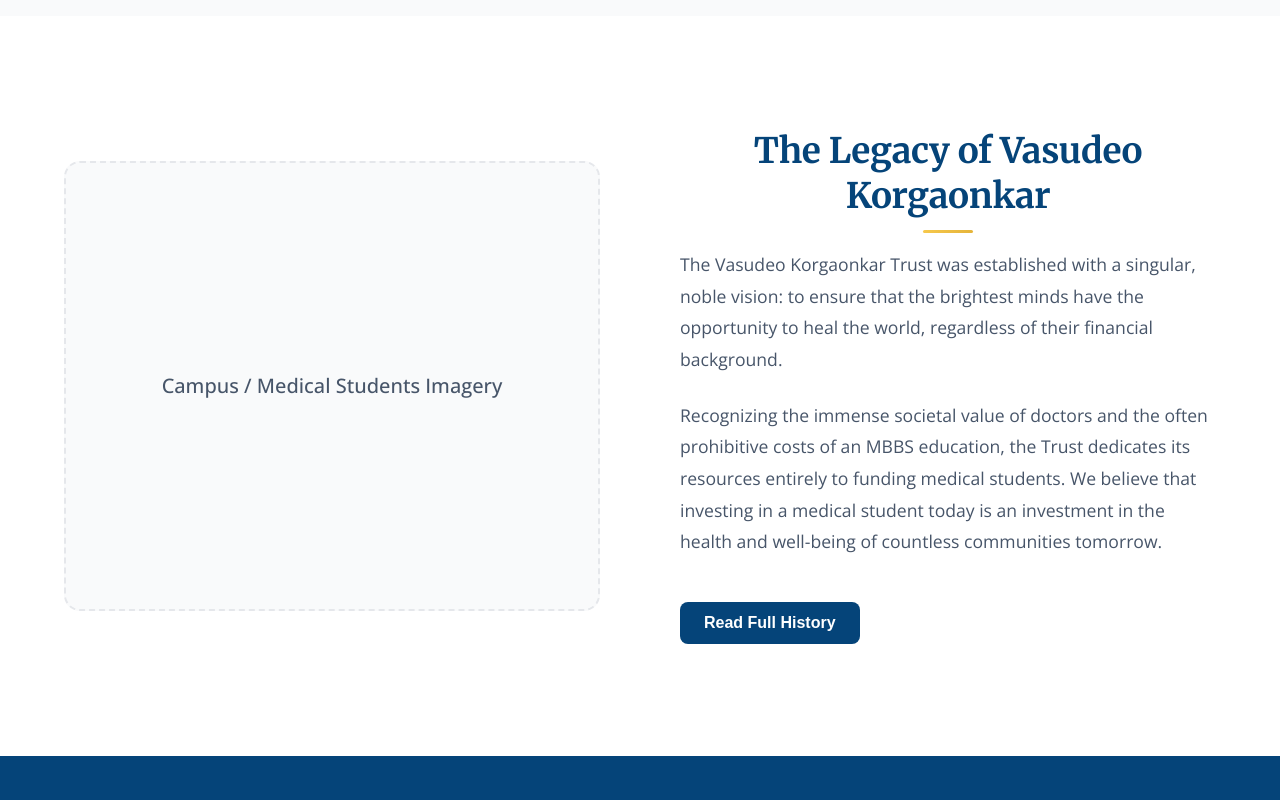
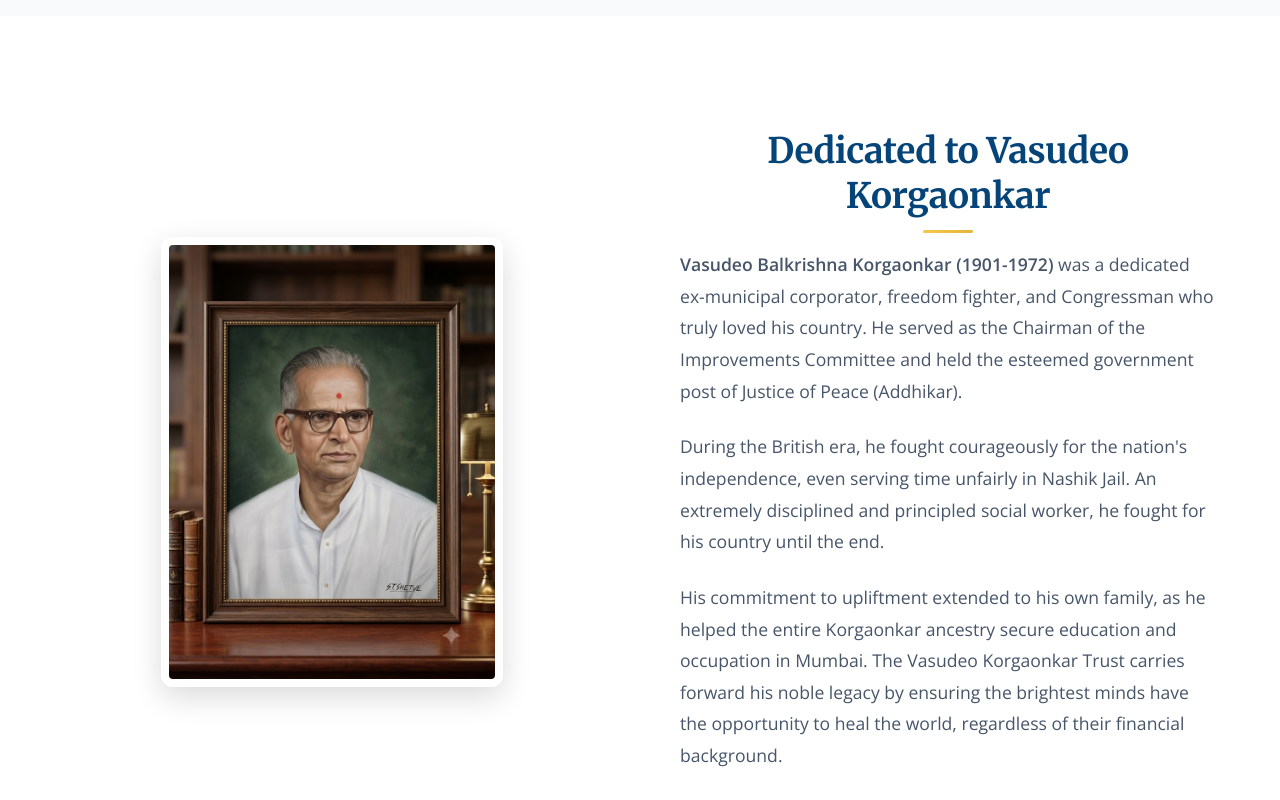
Before and after one commit to nihalkorgaonkar/vbktrust-scholarship-portal, a React (Vite) app: page / in a window 1280 px wide. Shown: the part 1380-2180 px from the top of the page. Built offline with nearby package versions, Linux system fonts and the light colour scheme.

Commit message:
Update landing page with founder image and text

```diff
--- a/src/pages/LandingPage.css
+++ b/src/pages/LandingPage.css
@@ -117,17 +117,20 @@
   align-items: center;
 }
 
-.about-image-placeholder {
-  background-color: var(--background-light);
-  border: 2px dashed var(--border-color);
-  border-radius: 1rem;
-  height: 450px;
+.about-image-wrapper {
   display: flex;
+  justify-content: center;
   align-items: center;
-  justify-content: center;
-  color: var(--secondary-text);
-  font-weight: 500;
-  font-size: 1.25rem;
+}
+
+.about-image {
+  max-width: 100%;
+  height: auto;
+  max-height: 450px;
+  border-radius: 12px;
+  box-shadow: 0 10px 30px rgba(0,0,0,0.15);
+  border: 8px solid white;
+  object-fit: cover;
 }
 
 .about-text p {
@@ -154,8 +157,7 @@
   .about-content {
     grid-template-columns: 1fr;
   }
-  .about-image-placeholder {
-    height: 300px;
+  .about-image-wrapper {
     order: -1;
   }
 }
--- a/src/pages/LandingPage.jsx
+++ b/src/pages/LandingPage.jsx
@@ -2,6 +2,8 @@ import React from 'react';
 import { useNavigate } from 'react-router-dom';
 import { GraduationCap, HeartHandshake, BookOpen } from 'lucide-react';
 import './LandingPage.css';
+
+import founderImg from '../assets/founder.png';
 
 const LandingPage = () => {
   const navigate = useNavigate();
@@ -55,18 +57,20 @@ const LandingPage = () => {
       {/* About Section */}
       <section id="about" className="about">
         <div className="container about-content">
-          <div className="about-image-placeholder">
-            <div className="placeholder-text">Campus / Medical Students Imagery</div>
+          <div className="about-image-wrapper">
+            <img src={founderImg} alt="Vasudeo Balkrishna Korgaonkar" className="about-image" />
           </div>
           <div className="about-text">
-            <h2 className="section-title">The Legacy of Vasudeo Korgaonkar</h2>
+            <h2 className="section-title">Dedicated to Vasudeo Korgaonkar</h2>
             <p>
-              The Vasudeo Korgaonkar Trust was established with a singular, noble vision: to ensure that the brightest minds have the opportunity to heal the world, regardless of their financial background.
+              <strong>Vasudeo Balkrishna Korgaonkar (1901-1972)</strong> was a dedicated ex-municipal corporator, freedom fighter, and Congressman who truly loved his country. He served as the Chairman of the Improvements Committee and held the esteemed government post of Justice of Peace (Addhikar).
             </p>
             <p>
-              Recognizing the immense societal value of doctors and the often prohibitive costs of an MBBS education, the Trust dedicates its resources entirely to funding medical students. We believe that investing in a medical student today is an investment in the health and well-being of countless communities tomorrow.
+              During the British era, he fought courageously for the nation's independence, even serving time unfairly in Nashik Jail. An extremely disciplined and principled social worker, he fought for his country until the end.
             </p>
-            <button className="btn btn-primary mt-4">Read Full History</button>
+            <p>
+              His commitment to upliftment extended to his own family, as he helped the entire Korgaonkar ancestry secure education and occupation in Mumbai. The Vasudeo Korgaonkar Trust carries forward his noble legacy by ensuring the brightest minds have the opportunity to heal the world, regardless of their financial background.
+            </p>
           </div>
         </div>
       </section>
```
Also changed, not shown: src/assets/founder.png (added).
